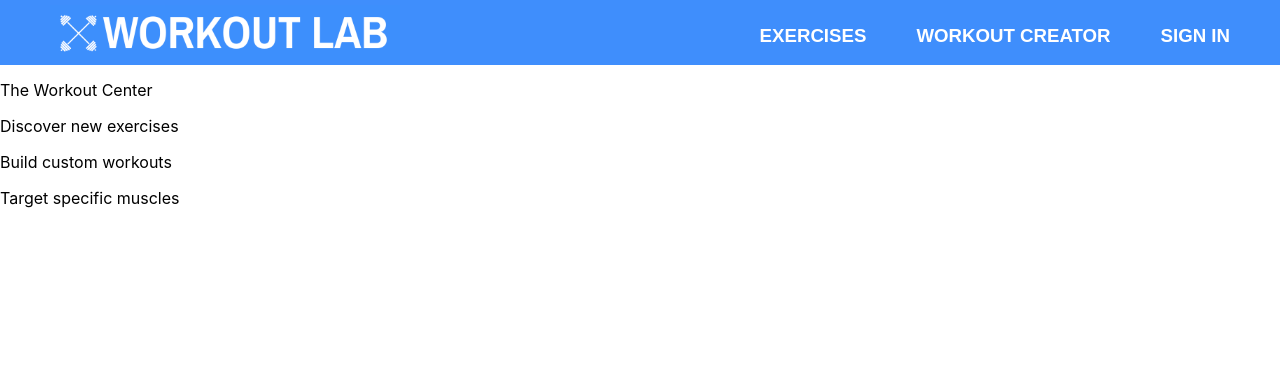
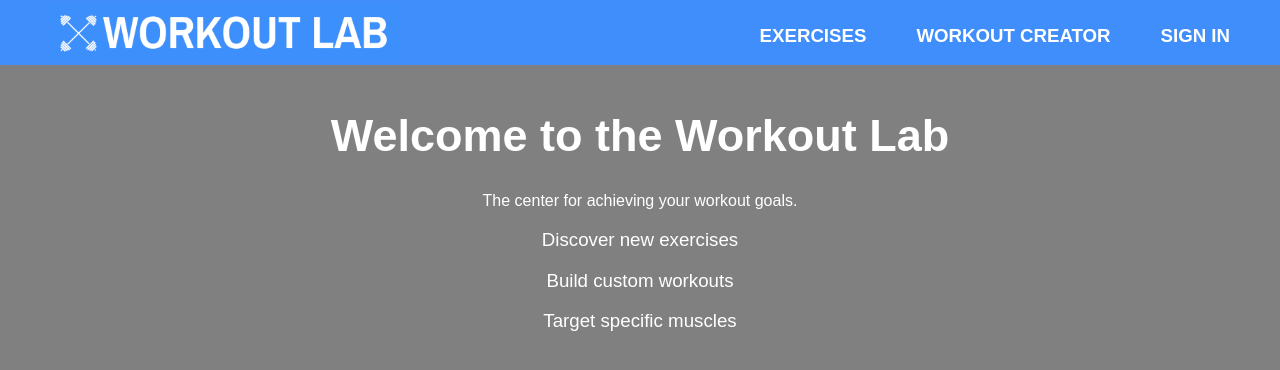
Before and after one commit to sadena27/workout-lab, a React (Create React App) app: page / in a window 1280 px wide. Shown: the top 370 px of the page. Built offline with nearby package versions, Linux system fonts and the light colour scheme.

Commit message:
Added to homepage

```diff
--- /dev/null
+++ b/src/Homepage.css
@@ -0,0 +1,23 @@
+.homepage {
+    font-family: Archivo, sans-serif;
+    background-color: gray;
+    height: 100vh;
+    margin-top: -15px;
+    padding: 15px 40px;
+    color: white;
+}
+
+.homepage h1 {
+    font-size: 45px;
+    text-align: center;
+}
+
+.homepage h3 {
+    text-align: center;
+    font-weight: normal;
+}
+
+.homepage p {
+    text-align: center;
+    font-weight: normal;
+}
--- a/src/Homepage.js
+++ b/src/Homepage.js
@@ -1,12 +1,14 @@
 import React from 'react'
+import './Homepage.css';
 
 function Homepage() {
     return (
-        <div>
-            <p>The Workout Center</p>
-            <p>Discover new exercises</p>
-            <p>Build custom workouts</p>
-            <p>Target specific muscles</p>
+        <div className="homepage">
+            <h1>Welcome to the Workout Lab</h1>
+            <p>The center for achieving your workout goals.</p>
+            <h3>Discover new exercises</h3>
+            <h3>Build custom workouts</h3>
+            <h3>Target specific muscles</h3>
         </div>
     )
 }
```
